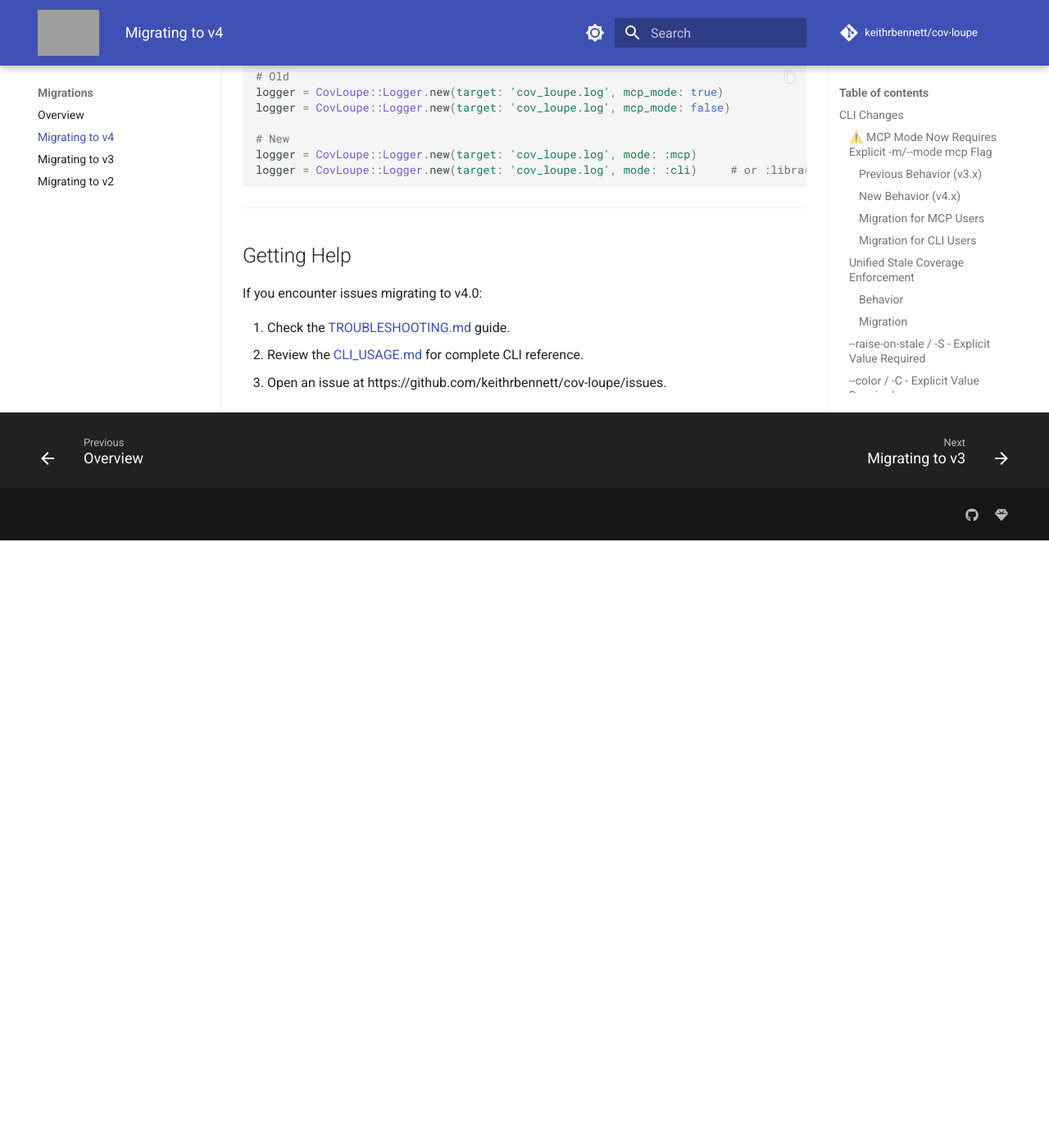
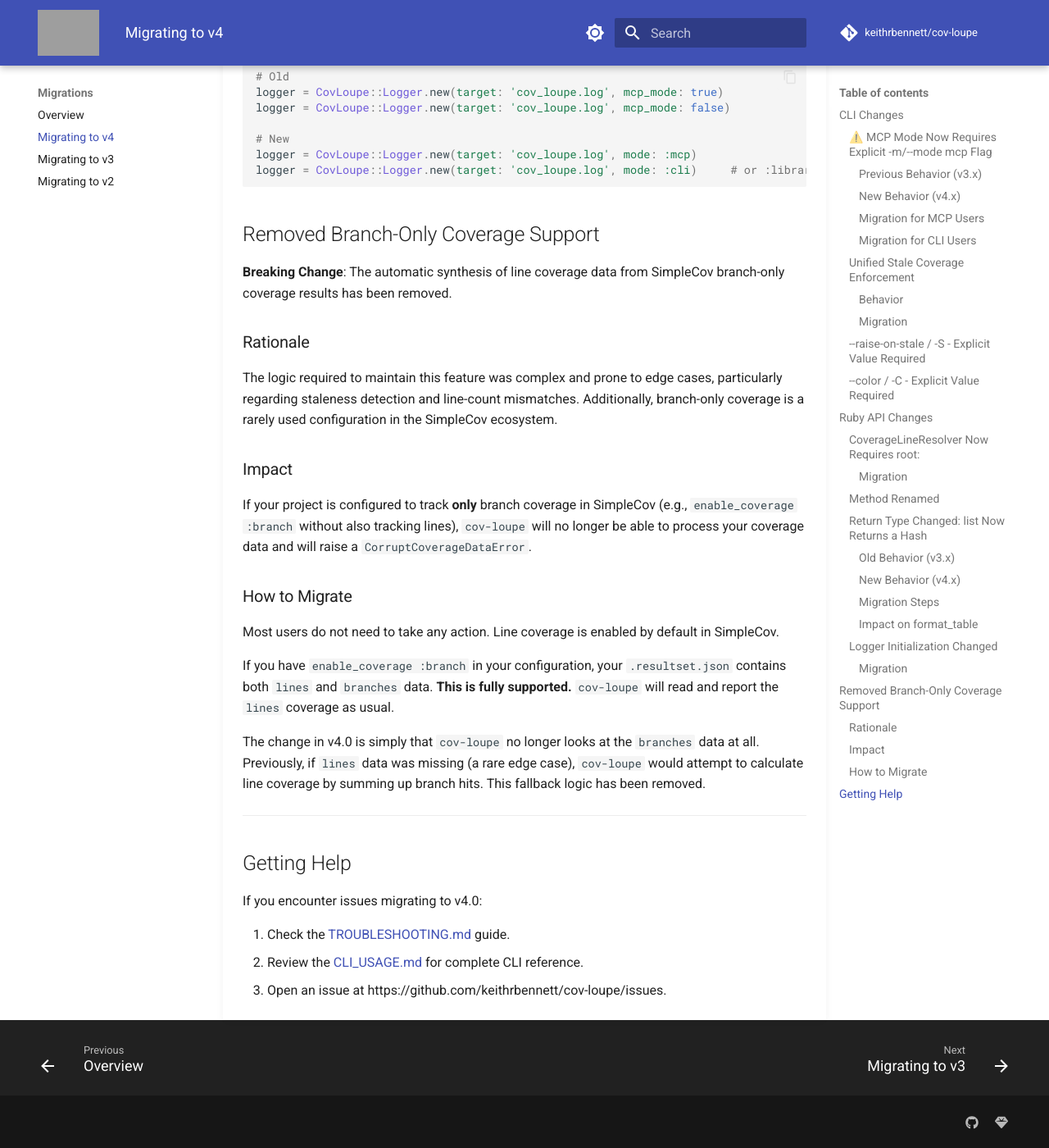
Before and after one commit to keithrbennett/simplecov-mcp, an MkDocs documentation site: the page built from docs/user/migrations/MIGRATING_TO_V4.md, in a window 1280 px wide and 1400 px high, scrolled down 4705 px. Shown: the whole window at 82% size. Built offline with MkDocs 1.6.1 and Material for MkDocs 9.7.7, drawn with Linux system fonts in a browser that asks for light colours; comment, search, counter and statistics services are not loaded; before the commit the page ends 5364 px from its top, so only the background shows below that; grey boxes are pictures that could not be loaded.

Commit message:
Update release notes and v4 migration guide for branch coverage removal

````diff
--- a/docs/user/migrations/MIGRATING_TO_V4.md
+++ b/docs/user/migrations/MIGRATING_TO_V4.md
@@ -200,6 +200,23 @@ logger = CovLoupe::Logger.new(target: 'cov_loupe.log', mode: :mcp)
 logger = CovLoupe::Logger.new(target: 'cov_loupe.log', mode: :cli)     # or :library
 ```
 
+## Removed Branch-Only Coverage Support
+
+**Breaking Change**: The automatic synthesis of line coverage data from SimpleCov branch-only coverage results has been removed.
+
+### Rationale
+The logic required to maintain this feature was complex and prone to edge cases, particularly regarding staleness detection and line-count mismatches. Additionally, branch-only coverage is a rarely used configuration in the SimpleCov ecosystem.
+
+### Impact
+If your project is configured to track **only** branch coverage in SimpleCov (e.g., `enable_coverage :branch` without also tracking lines), `cov-loupe` will no longer be able to process your coverage data and will raise a `CorruptCoverageDataError`.
+
+### How to Migrate
+Most users do not need to take any action. Line coverage is enabled by default in SimpleCov.
+
+If you have `enable_coverage :branch` in your configuration, your `.resultset.json` contains both `lines` and `branches` data. **This is fully supported.** `cov-loupe` will read and report the `lines` coverage as usual.
+
+The change in v4.0 is simply that `cov-loupe` no longer looks at the `branches` data at all. Previously, if `lines` data was missing (a rare edge case), `cov-loupe` would attempt to calculate line coverage by summing up branch hits. This fallback logic has been removed.
+
 ---
 
 ## Getting Help
````
Also changed, not shown: RELEASE_NOTES.md (+1 -4 lines).
